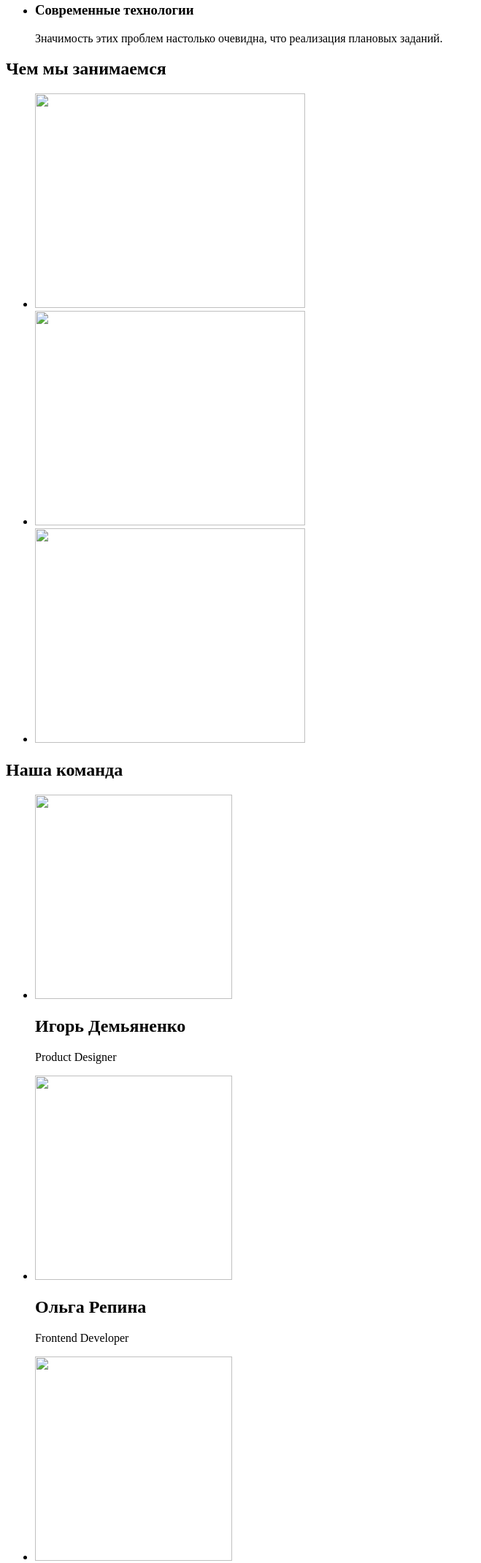
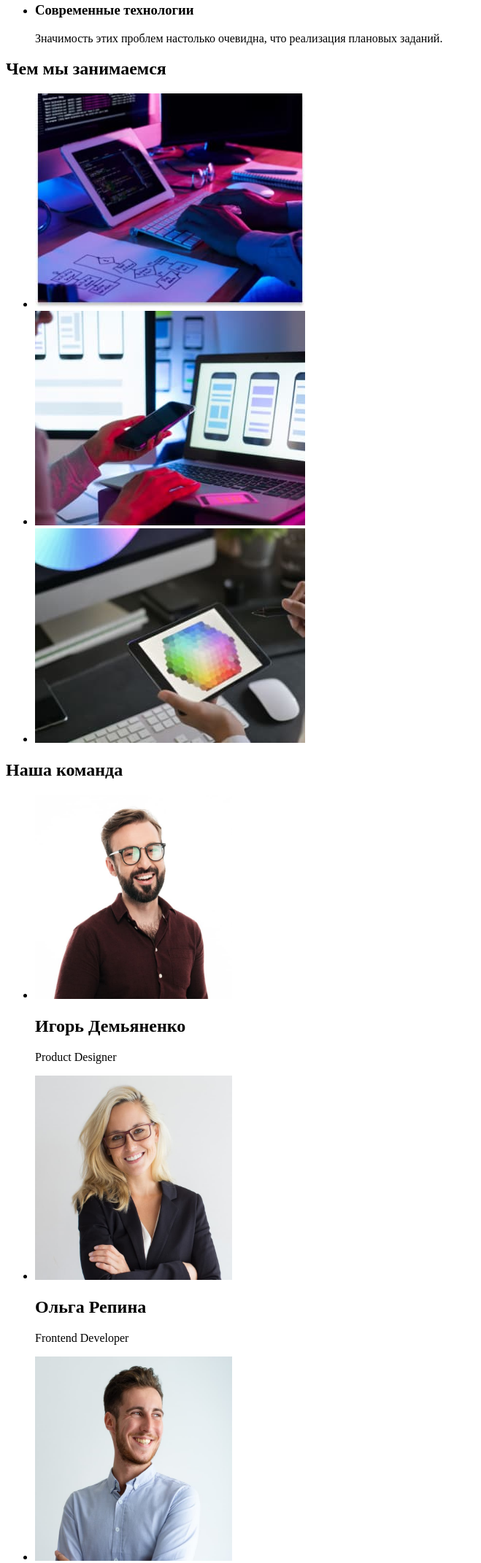
Before and after one commit to Marina-Lis/goit-markup-hw-01, a plain HTML site: page index.html in a window 1280 px wide. Shown: the part 458-2600 px from the top of the page at 73% size, without its empty margins (0-659 px from the left). Drawn offline with Linux system fonts and the light colour scheme; the site is published under a folder, as on GitHub Pages, so addresses that start at the root find nothing.

Commit message:
Update index.html

```diff
--- a/index.html
+++ b/index.html
@@ -49,31 +49,31 @@
        <section>
            <h2>Чем мы занимаемся</h2>
            <ul>
-               <li><img src="/images/box_1.jpg" alt="" width="370" height="294"></li>
-               <li><img src="/images/box_2.jpg" alt="" width="370" height="294"></li>
-               <li><img src="/images/box_3.jpg" alt="" width="370" height="294"></li>
+               <li><img src="./images/box_1.jpg" alt="" width="370" height="294"></li>
+               <li><img src="./images/box_2.jpg" alt="" width="370" height="294"></li>
+               <li><img src="./images/box_3.jpg" alt="" width="370" height="294"></li>
            </ul>
        </section>
        <section>
            <h2>Наша команда</h2>
             <ul>
                <li>
-                   <img src="/images/Igor_D.jpg" alt="" width="270" height="280">
+                   <img src="./images/Igor_D.jpg" alt="" width="270" height="280">
                    <h2>Игорь Демьяненко</h2>
                    <p>Product Designer</p>
                 </li>
                 <li>
-                    <img src="/images/Olga_R.jpg" alt="" width="270" height="280">
+                    <img src="./images/Olga_R.jpg" alt="" width="270" height="280">
                     <h2>Ольга Репина</h2>
                     <p>Frontend Developer</p>
                  </li>
                  <li>
-                    <img src="/images/Nick_T.jpg" alt="" width="270" height="280">
+                    <img src="./images/Nick_T.jpg" alt="" width="270" height="280">
                     <h2>Николай Тарасов</h2>
                     <p>Marketing</p>
                  </li>
                  <li>
-                    <img src="/images/Mich_Erm.jpg" alt="" width="270" height="280">
+                    <img src="./images/Mich_Erm.jpg" alt="" width="270" height="280">
                     <h2>Михаил Ермаков</h2>
                     <p>UI Designer</p>
                  </li>
```
